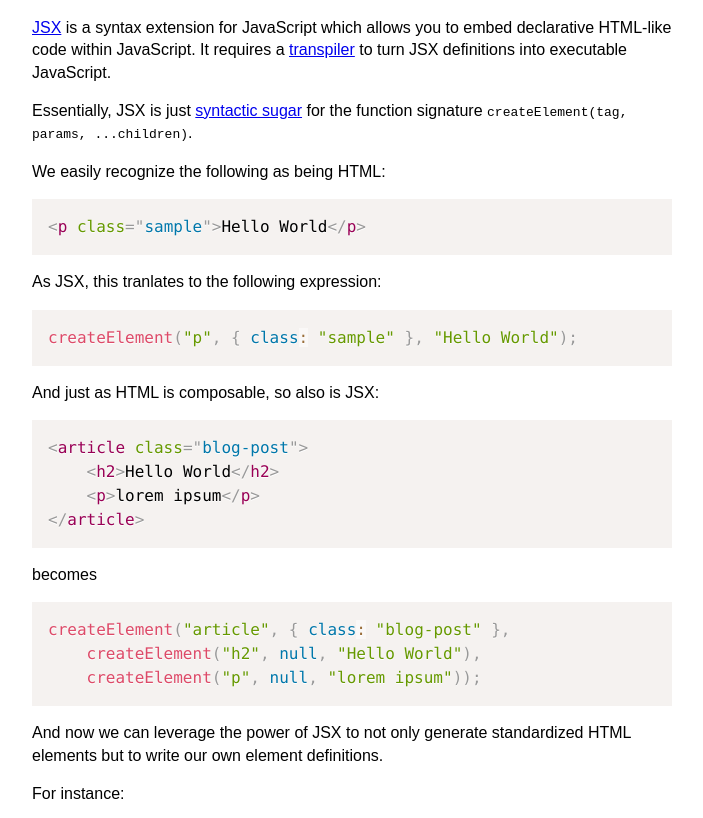
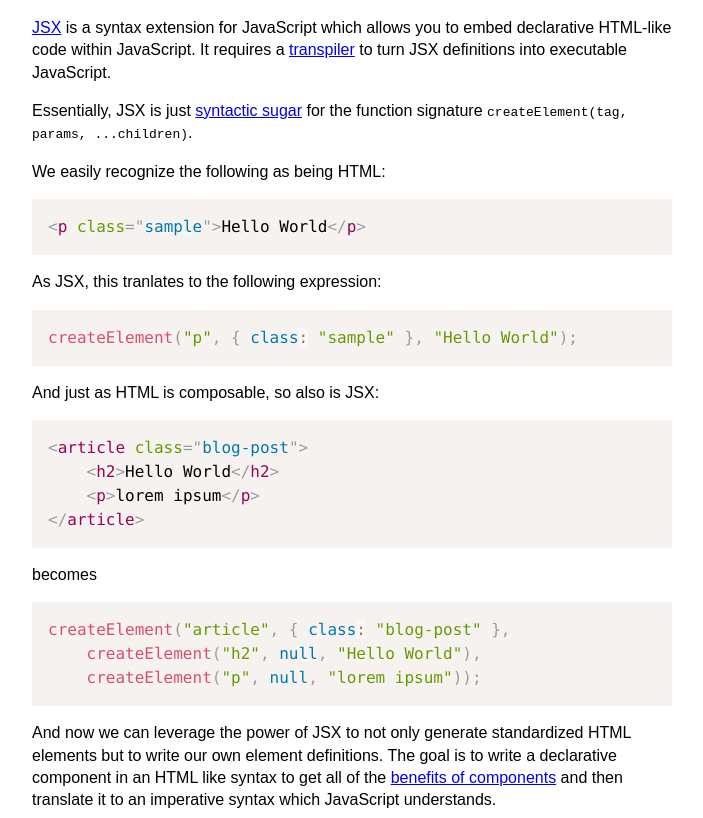
Before and after one commit to complate/complate.github.io, a website: page what-is-jsx.html in a window 1280 px wide. Shown: the part 111-929 px from the top of the page, without its empty margins (288-991 px from the left). Drawn offline with nearby package versions, Linux system fonts and the light colour scheme.

Commit message:
Add sentense to hopefully clarify JSX so it doesn't get mixed up with custom elements

```diff
--- a/what-is-jsx.html
+++ b/what-is-jsx.html
@@ -51,7 +51,10 @@ for the function signature <code>createElement(tag, params, ...children)</code>.
     createElement(&quot;p&quot;, null, &quot;lorem ipsum&quot;));
 </code></pre>
 <p>And now we can leverage the power of JSX to not only generate standardized HTML
-elements but to write our own element definitions.</p>
+elements but to write our own element definitions.
+The goal is to write a declarative component in an HTML like syntax to get all of
+the <a href="rationale.html">benefits of components</a> and then translate it to an imperative
+syntax which JavaScript understands.</p>
 <p>For instance:</p>
 <pre><code class="language-jsx">&lt;MyComponent title=&quot;Hello World&quot;&gt;
     &lt;p&gt;lorem ipsum&lt;/p&gt;
```
Also changed, not shown: content/what-is-jsx.md (+3 -0 lines).
